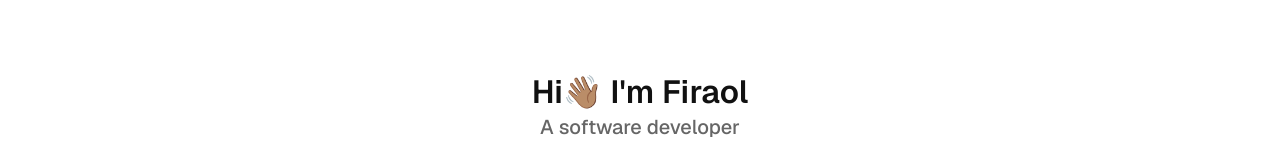
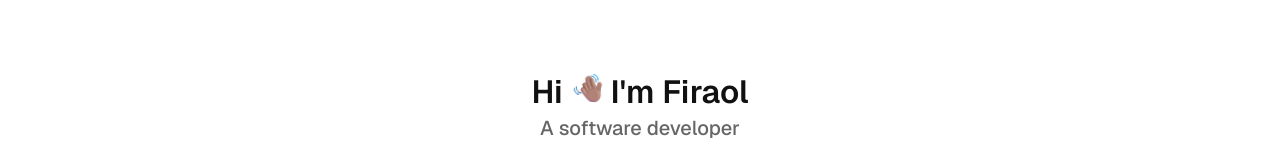
Before and after one commit to fira-pro/portfolio, a React (Vite) app: page / in a window 1280 px wide. Shown: the part 272-435 px from the top of the page. Built offline with nearby package versions, Linux system fonts and the light colour scheme.

Commit message:
change waving hand with svg and animate it

```diff
--- a/src/components/chat/IntroHeader.jsx
+++ b/src/components/chat/IntroHeader.jsx
@@ -1,5 +1,6 @@
 import Box from "@mui/material/Box";
 import Typography from "@mui/material/Typography";
+import WavingHandIcon from "../ui/icons/WavingHandIcon";
 export default function IntroHeader() {
   return (
     <Box
@@ -10,8 +11,35 @@ export default function IntroHeader() {
         flexDirection: "column",
       }}
     >
-      <Typography variant="h2" textAlign="center">
-        Hi👋🏽 I'm Firaol
+      <Typography
+        variant="h2"
+        textAlign="center"
+        display="flex"
+        alignItems="center"
+        justifyContent="center"
+        gap={1}
+      >
+        Hi
+        <Box
+          component="span"
+          sx={{
+            display: "inline-block",
+            animation: "wave 1.5s infinite",
+            transformOrigin: "70% 70%",
+            "@keyframes wave": {
+              "0%": { transform: "rotate(0deg)" },
+              "15%": { transform: "rotate(14deg)" },
+              "30%": { transform: "rotate(-8deg)" },
+              "45%": { transform: "rotate(14deg)" },
+              "60%": { transform: "rotate(-4deg)" },
+              "75%": { transform: "rotate(10deg)" },
+              "100%": { transform: "rotate(0deg)" },
+            },
+          }}
+        >
+          <WavingHandIcon fontSize="20" />
+        </Box>
+        I'm Firaol
       </Typography>
       <Typography
         variant="h6"
```
